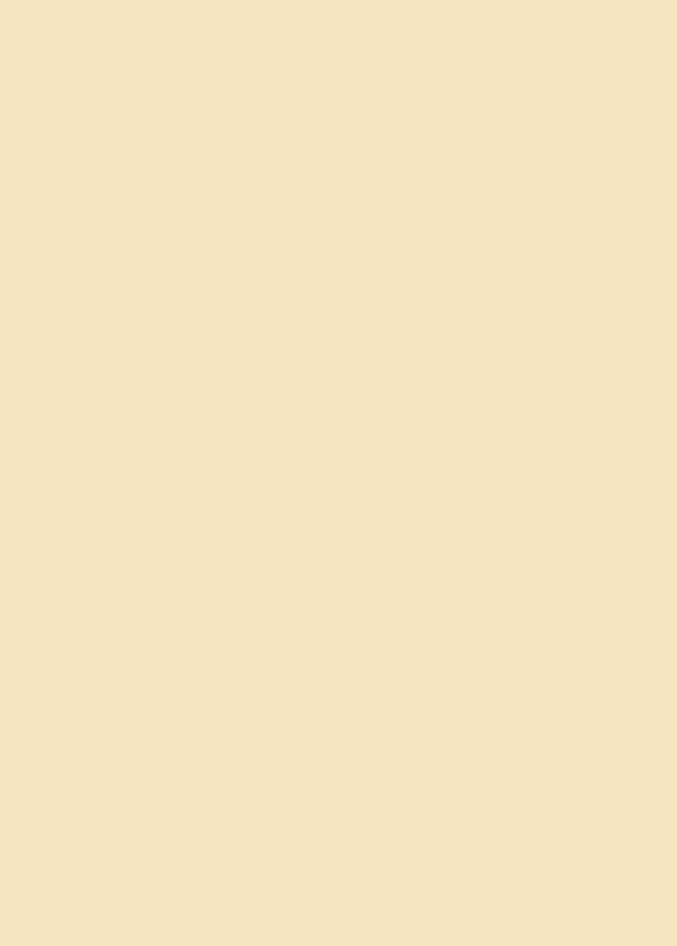
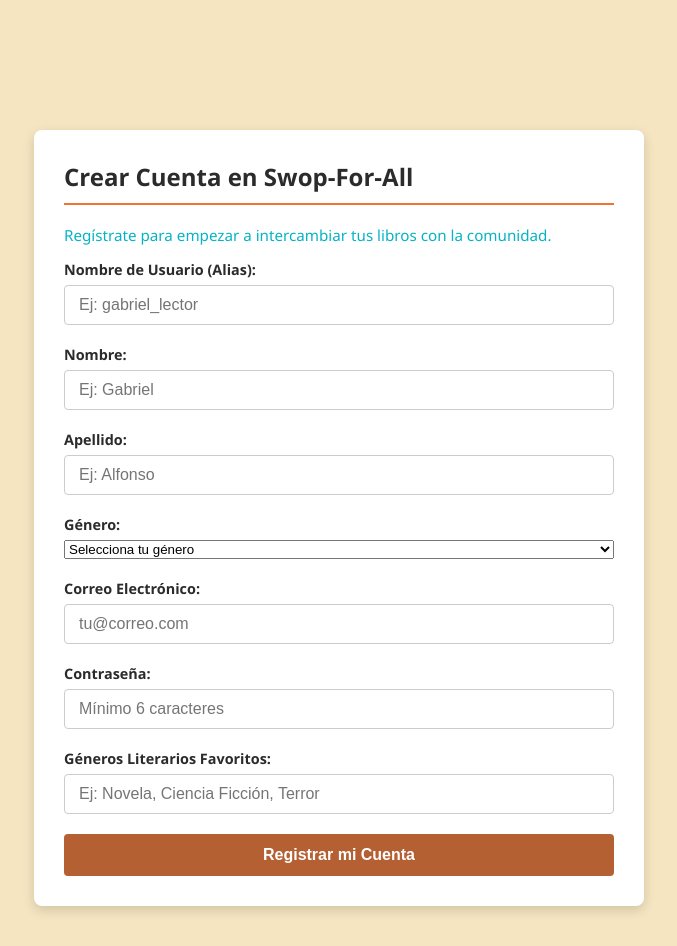
Before and after one commit to madnessBrawl/Equipo-57-5_Proyecto-Swop-For-All, an Angular app in the folder front/: page / in a window 1280 px wide. Shown: the part 800-1746 px from the top of the page, without its empty margins (301-978 px from the left). Before the commit the page ends 890 px from the top, so only its background shows below. Built offline with nearby package versions, Linux system fonts and the light colour scheme.

Commit message:
Desarrollo de la interfaz  de perfil

```diff
--- a/front/src/app/app.html
+++ b/front/src/app/app.html
@@ -1,2 +1,3 @@
 <app-header></app-header>
 <router-outlet></router-outlet>
+<app-perfil-usuario></app-perfil-usuario>
--- a/front/src/app/app.ts
+++ b/front/src/app/app.ts
@@ -2,9 +2,10 @@ import { Component, signal } from '@angular/core';
 import { RouterOutlet } from '@angular/router';
 import { AuthComponent } from './auth/script-auth';
 import { HeaderComponent } from './header/header';
+import { PerfilUsuarioComponent } from './perfil-usuario/perfil-usuario';
 @Component({
   selector: 'app-root',
-  imports: [RouterOutlet, AuthComponent,HeaderComponent],
+  imports: [RouterOutlet, AuthComponent,HeaderComponent,PerfilUsuarioComponent],
   templateUrl: './app.html',
   styleUrl: './app.css'
 })
--- /dev/null
+++ b/front/src/app/perfil-usuario/perfil-usuario.css
@@ -0,0 +1,82 @@
+.contenedor-perfil {
+  background-color: #ffffff !important;
+  max-width: 550px;
+  margin: 40px auto;
+  padding: 30px;
+  border-radius: 8px;
+  box-shadow: 0px 4px 12px #00000026;
+}
+
+#titulo-seccion-perfil {
+  color: #2b2b2b !important;
+  margin-top: 0;
+  border-bottom: 2px solid #f4722b;
+  padding-bottom: 10px;
+}
+
+.descripcion-seccion {
+  font-size: 0.95rem;
+  color: #07b3c3 !important;
+}
+
+.bloque-info {
+  background-color: #f5e5c1 !important;
+  color: #2b2b2b !important;
+  padding: 15px;
+  border-radius: 6px;
+  margin-bottom: 25px;
+  display: flex;
+  justify-content: space-between;
+  align-items: center;
+}
+
+.etiqueta-reputacion {
+  font-weight: bold;
+}
+
+.reputacion-estrellas {
+  color: #b46032 !important;
+  font-weight: bold;
+  font-size: 1.1rem;
+}
+
+/* Parte del formulario */
+.grupo-entrada {
+  display: flex;
+  flex-direction: column;
+  margin-bottom: 20px;
+}
+
+.grupo-entrada label {
+  color: #2b2b2b !important;
+  font-weight: 600;
+  margin-bottom: 6px;
+  font-size: 0.9rem;
+}
+
+.grupo-entrada input {
+  padding: 10px 14px;
+  border: 1px solid #cccccc;
+  border-radius: 4px;
+  font-size: 1rem;
+  color: #2b2b2b !important;
+  background-color: #ffffff !important;
+}
+
+/* Boton de envio */
+.boton-guardar {
+  background-color: #b46032 !important;
+  color: #ffffff !important;
+  border: none;
+  padding: 12px 24px;
+  font-size: 1rem;
+  font-weight: bold;
+  border-radius: 4px;
+  cursor: pointer;
+  width: 100%;
+  transition: background-color 0.2s;
+}
+
+.boton-guardar:hover {
+  background-color: #944d25 !important;
+}
--- /dev/null
+++ b/front/src/app/perfil-usuario/perfil-usuario.html
@@ -0,0 +1,55 @@
+
+<div id="bloque-registro" class="contenedor-perfil">
+
+  <h2 id="titulo-seccion-perfil">Crear Cuenta en Swop-For-All</h2>
+  <p class="descripcion-seccion">Regístrate para empezar a intercambiar tus libros con la comunidad.</p>
+
+
+  <form id="formulario-registro-usuario" (ngSubmit)="procesarRegistroNuevo()">
+
+    <div class="grupo-entrada">
+      <label for="campo-usuario-login">Nombre de Usuario (Alias):</label>
+      <input type="text" id="campo-usuario-login" name="nombreUsuario" [(ngModel)]="datosRegistro.usuario" required placeholder="Ej: gabriel_lector">
+    </div>
+
+    <div class="grupo-entrada">
+      <label for="campo-nombre">Nombre:</label>
+      <input type="text" id="campo-nombre" name="primerNombre" [(ngModel)]="datosRegistro.nombre" required placeholder="Ej: Gabriel">
+    </div>
+
+    <div class="grupo-entrada">
+      <label for="campo-apellido">Apellido:</label>
+      <input type="text" id="campo-apellido" name="primerApellido" [(ngModel)]="datosRegistro.apellido" required placeholder="Ej: Alfonso">
+    </div>
+
+    <div class="grupo-entrada">
+      <label for="campo-genero-biologico">Género:</label>
+      <select id="campo-genero-biologico" name="generoBiologico" [(ngModel)]="datosRegistro.genero" required>
+        <option value="" disabled selected>Selecciona tu género</option>
+        <option value="Hombre">Hombre</option>
+        <option value="Mujer">Mujer</option>
+      </select>
+    </div>
+
+    <div class="grupo-entrada">
+      <label for="campo-correo-ins">Correo Electrónico:</label>
+      <input type="email" id="campo-correo-ins" name="correoElectronico" [(ngModel)]="datosRegistro.correo" required placeholder="tu@correo.com">
+    </div>
+
+    <div class="grupo-entrada">
+      <label for="campo-clave-ins">Contraseña:</label>
+      <input type="password" id="campo-clave-ins" name="contrasenia" [(ngModel)]="datosRegistro.clave" required placeholder="Mínimo 6 caracteres">
+    </div>
+
+    <div class="grupo-entrada">
+      <label for="campo-generos-favoritos">Géneros Literarios Favoritos:</label>
+      <input type="text" id="campo-generos-favoritos" name="generosFavoritos" [(ngModel)]="datosRegistro.generosFavoritos" placeholder="Ej: Novela, Ciencia Ficción, Terror">
+    </div>
+
+    <div id="seccion-acciones-registro" class="botones-alineados">
+      <button type="submit" id="boton-registrar-usuario" class="boton-guardar">Registrar mi Cuenta</button>
+    </div>
+
+  </form>
+
+</div>
--- /dev/null
+++ b/front/src/app/perfil-usuario/perfil-usuario.ts
@@ -0,0 +1,69 @@
+import { Component, OnInit } from '@angular/core';
+import { CommonModule } from '@angular/common';
+import { FormsModule } from '@angular/forms';
+
+class NuevoLector {
+  constructor(
+    public usuario: string,
+    public nombre: string,
+    public apellido: string,
+    public clave: string,
+    public generosFavoritos: string,
+    public genero: string,
+    public correo: string,
+    public reputacion: number = 5.0
+  ) {}
+}
+
+@Component({
+  selector: 'app-perfil-usuario',
+  standalone: true,
+  imports: [CommonModule, FormsModule],
+  templateUrl: './perfil-usuario.html',
+  styleUrls: ['./perfil-usuario.css']
+})
+export class PerfilUsuarioComponent implements OnInit {
+
+
+  datosRegistro = {
+    usuario: '',
+    nombre: '',
+    apellido: '',
+    clave: '',
+    generosFavoritos: '',
+    genero: '',
+    correo: ''
+  };
+
+  ngOnInit(): void {
+
+  }
+
+
+  procesarRegistroNuevo(): void {
+    const f = this.datosRegistro;
+
+
+    if (!f.usuario || !f.nombre || !f.apellido || !f.clave || !f.genero || !f.correo) {
+      alert('Error: Todos los campos del formulario (excepto géneros favoritos opcionales) son obligatorios.');
+      return;
+    }
+
+
+    const confirmarRegistro = confirm(`¿Estás seguro de que deseas registrar el perfil para el usuario: ${f.usuario}?`);
+
+    if (confirmarRegistro) {
+
+      const lectorRegistrado = new NuevoLector(f.usuario, f.nombre, f.apellido, f.clave, f.generosFavoritos, f.genero, f.correo);
+
+      console.log('Objeto Lector expandido enviado al repositorio:', lectorRegistrado);
+      alert('¡Cuenta registrada con éxito! Los datos fueron agreagdos.');
+
+      this.limpiarCampos();
+    }
+  }
+
+  private limpiarCampos(): void {
+    this.datosRegistro = { usuario: '', nombre: '', apellido: '', clave: '', generosFavoritos: '', genero: '', correo: '' };
+  }
+}
```
Also changed, not shown: 2 other files (tests, documents, lock files or other folders).
